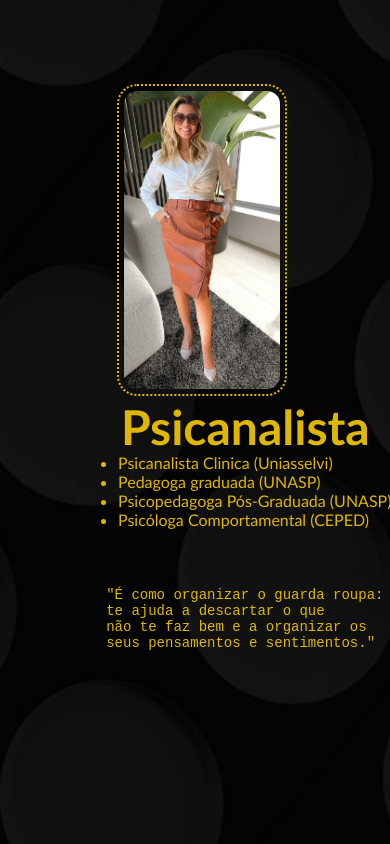
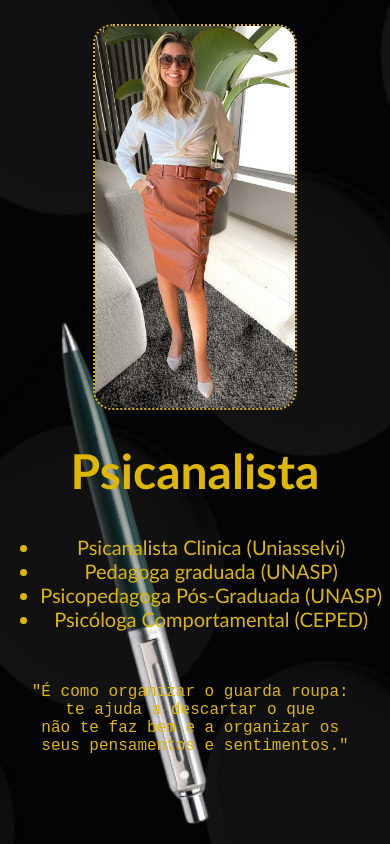
Before and after one commit to J0jonso/Luiza-Louro, a plain HTML site: page quemsou.html in a window 390 px wide. Drawn offline with Linux system fonts and the light colour scheme.

Commit message:
Add files via upload

```diff
--- a/quemsou.html
+++ b/quemsou.html
@@ -9,14 +9,11 @@
 </head>
 <body>
     <!-- Imagem-->
-    <img alt="Luiza.png" src="Images/luiza.png">
 
     <!-- Sobre-->
     <div class="about">
-
-        <article>
+        <img alt="Luiza.png" src="Images/luiza.png">
         <h1>Psicanalista</h1>
-        </article>
         <ul class="list">
             <li>Psicanalista Clinica (Uniasselvi)</li>
             <li>Pedagoga graduada (UNASP)</li>
--- a/style2.css
+++ b/style2.css
@@ -61,10 +61,10 @@ p {
 
         left: 20vw;
 
-        font-size: 13px;
+        font-size: 1.5rem;
     }
     h1 {
-        font-size: 2rem;
+        font-size: 4rem;
 
     }
     .img {
@@ -77,3 +77,25 @@ p {
     }
 
 }
+@media (max-width: 550px) {
+    h1 {
+        font-size: 3rem;
+
+    }
+
+}
+@media (max-width: 500px) {
+    .main {
+        width: 60vw;
+        height: 60vh;
+
+        left: 20vw;
+
+        font-size: 16px;
+    }
+    h1 {
+        font-size: 2rem;
+
+    }
+
+}
--- a/style3.css
+++ b/style3.css
@@ -13,17 +13,15 @@ body,html {
     background-repeat: no-repeat;
     background-size: cover;
 
+
 }
 img {
+    margin-top: 24px;
     width: 20%;
     height: auto;
     border: 2px rgb(224, 183, 0) solid;
     border-radius: 20px;
     border-style: dotted;
-    position: relative;
-    left: 15%;
-    top: 10vh;
-    padding: 5px;;
 }
 h1 {
     color:  rgb(224, 183, 0);
@@ -36,13 +34,12 @@ h1 {
 .text {
     color:  rgb(224, 183, 0);
     font-size: 16px;
-    position: relative;
-    right: 5vw;
 }
 .list {
     color: rgb(224, 183, 0);
     font-size: 20px;
     font-family: 'Gill Sans', 'Gill Sans MT', Calibri, 'Trebuchet MS', sans-serif;
+    text-align: center;
 
     position: relative;
     left: -1vw;
@@ -51,45 +48,39 @@ h1 {
 }
 .about {
     font-family: 'Gill Sans', 'Gill Sans MT', Calibri, 'Trebuchet MS', sans-serif;
+    text-align: center;
+    display: flex;
+    flex-direction: column;
+    flex-wrap: wrap;
+    justify-content: center;
+    align-items: center;
 
-    position: relative;
-    left: 40%;
-    bottom: 70vh;
 
 }
-@media (max-width: 850px) {
+@media (min-width: 768px) {
+
+    h1 {
+        font-size: 4rem;
+
+    }
     img {
-        width: 40%;
+        width: 300px;
         height: auto;
-        border: 2px rgb(224, 183, 0) solid;
-        border-radius: 20px;
-        border-style: dotted;
-        position: relative;
-        left: 30%;
-        top: 10vh;
-        padding: 5px;;
+
+    }
+    .list {
+        font-size: 2rem;
+
     }
     .text {
-        font-size: 14px;
-        position: relative;
-        top: 75vh;
-        right: 30%;
-    }
-    h1 {
-        font-size: 3rem;
-        position: relative;
-        top: 75vh;
-        left: -9vw;
-    }
-    .list {
-        position: relative;
-        font-size: 16px;
-        left: -20vw;
-        top: 70vh;
-
-    }
-    body,html {
-        background-image: url("Images/bg\ mobile.png");
+        font-size: 2rem;
 
     }
 }
+@media (max-width: 500px) {
+    img {
+        width: 200px;
+        height: auto;
+
+    }
+}
```
Lines whose indentation alone changed are shown as unchanged.
